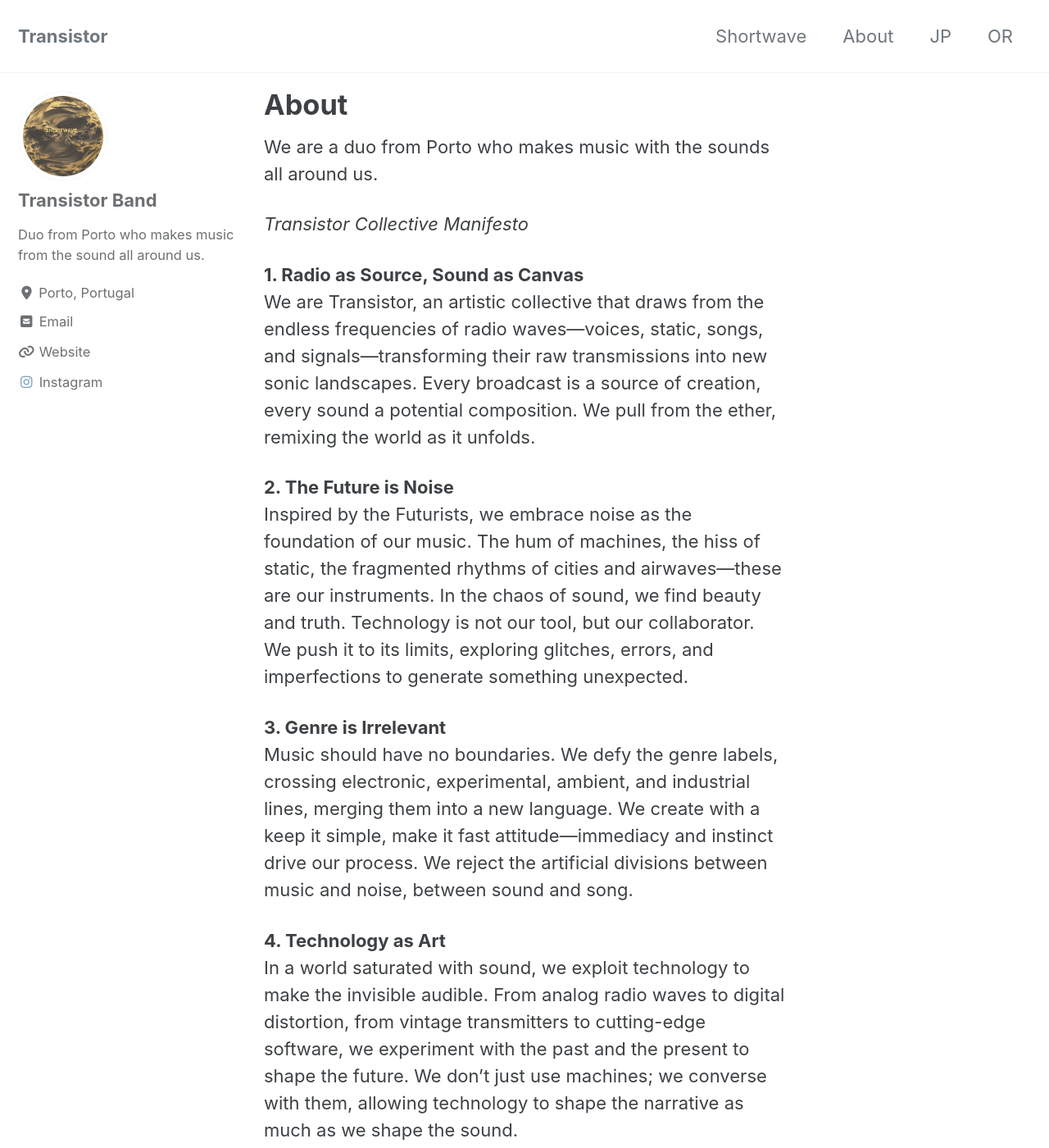
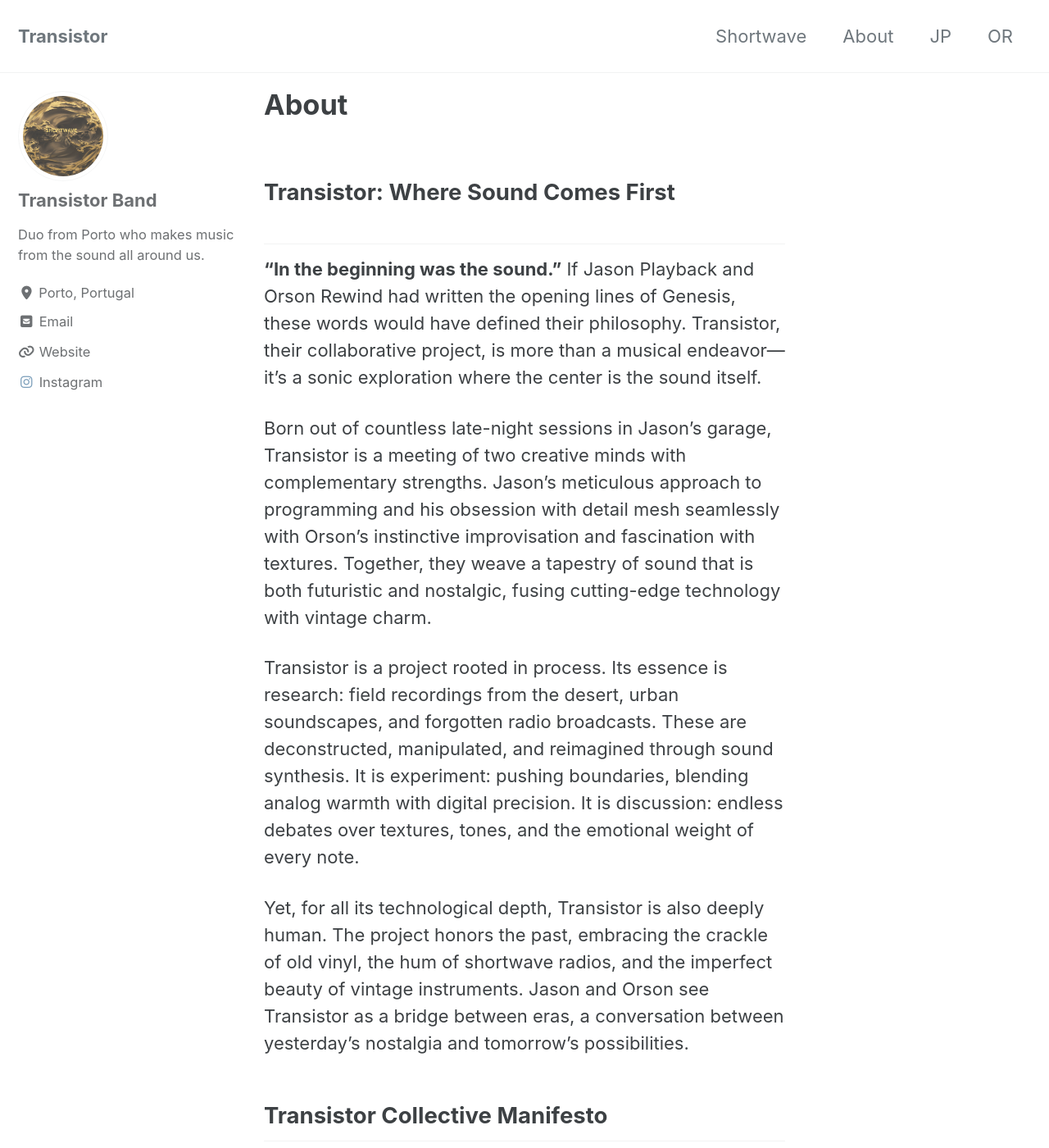
Before and after one commit to transistormusic/transistormusic.github.io, a Jekyll site: the page built from _pages/about.md, in a window 1280 px wide and 1400 px high. Shown: the whole window at 82% size. Built offline with Jekyll 4.4.1, drawn with Linux system fonts in a browser that asks for light colours; cached includes are drawn as plain includes.

Commit message:
Update about.md

```diff
--- a/_pages/about.md
+++ b/_pages/about.md
@@ -3,9 +3,18 @@ permalink: /about/
 title: "About"
 ---
 
-We are a duo from Porto who makes music with the sounds all around us.
+## Transistor: Where Sound Comes First
 
-*Transistor Collective Manifesto*
+**“In the beginning was the sound.”** If Jason Playback and Orson Rewind had written the opening lines of Genesis, these words would have defined their philosophy. Transistor, their collaborative project, is more than a musical endeavor—it’s a sonic exploration where the center is the sound itself.
+
+Born out of countless late-night sessions in Jason’s garage, Transistor is a meeting of two creative minds with complementary strengths. Jason’s meticulous approach to programming and his obsession with detail mesh seamlessly with Orson’s instinctive improvisation and fascination with textures. Together, they weave a tapestry of sound that is both futuristic and nostalgic, fusing cutting-edge technology with vintage charm.
+
+Transistor is a project rooted in process. Its essence is research: field recordings from the desert, urban soundscapes, and forgotten radio broadcasts. These are deconstructed, manipulated, and reimagined through sound synthesis. It is experiment: pushing boundaries, blending analog warmth with digital precision. It is discussion: endless debates over textures, tones, and the emotional weight of every note.
+
+Yet, for all its technological depth, Transistor is also deeply human. The project honors the past, embracing the crackle of old vinyl, the hum of shortwave radios, and the imperfect beauty of vintage instruments. Jason and Orson see Transistor as a bridge between eras, a conversation between yesterday’s nostalgia and tomorrow’s possibilities.
+
+
+## Transistor Collective Manifesto
 
 **1. Radio as Source, Sound as Canvas**\
 We are Transistor, an artistic collective that draws from the endless frequencies of radio waves—voices, static, songs, and signals—transforming their raw transmissions into new sonic landscapes. Every broadcast is a source of creation, every sound a potential composition. We pull from the ether, remixing the world as it unfolds.
```
